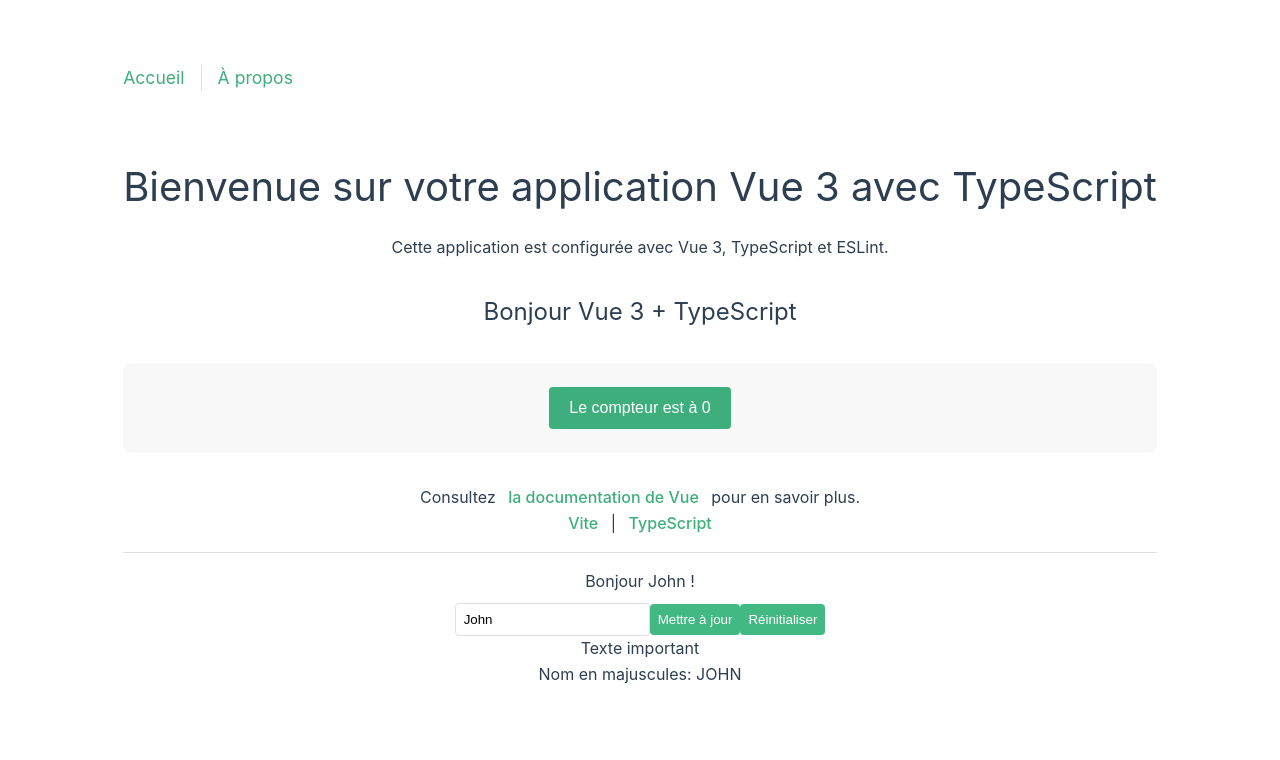
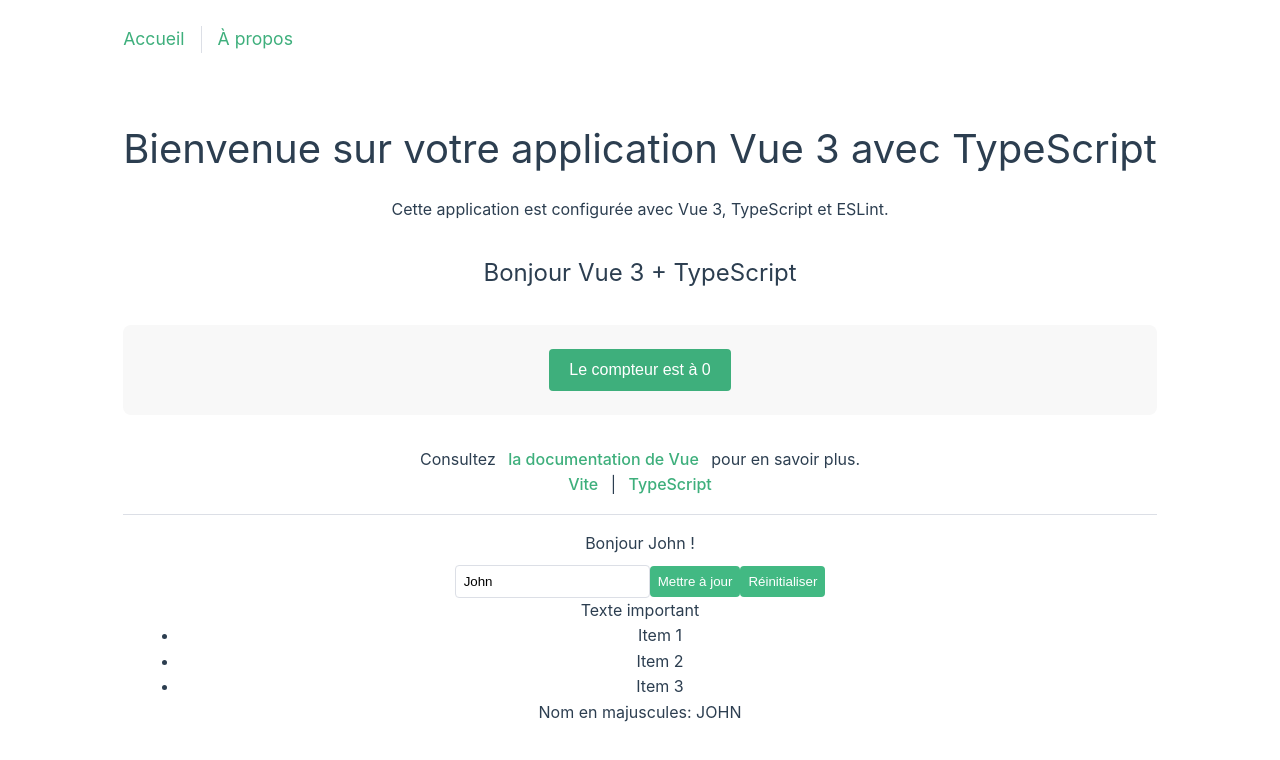
Before and after one commit to drkaine/test-vue, a Vue app: page / in a window 1280 px wide. Shown: the top 760 px of the page. Built offline with nearby package versions, Linux system fonts and the light colour scheme.

Commit message:
Add solutions

```diff
--- a/src/components/HelloMessage.vue
+++ b/src/components/HelloMessage.vue
@@ -6,9 +6,9 @@
     <button @click="resetName()">Réinitialiser</button>
     <p v-highlight>Texte important</p>
     <ul>
-      <!-- <li v-for="(item, index) in items" :key="index">
+      <li v-for="(item, index) in items" :key="index">
         {{ item }}
-      </li> -->
+      </li>
     </ul>
     <p>Nom en majuscules: {{ uppercaseName() }}</p>
   </div>
@@ -35,8 +35,7 @@ const uppercaseName = () => {
   return hello.name.toUpperCase();
 };
 
-// Uncomment if needed:
-// const items = ["Item 1", "Item 2", "Item 3"];
+const items = ["Item 1", "Item 2", "Item 3"];
 </script>
 
 <style scoped>
```
